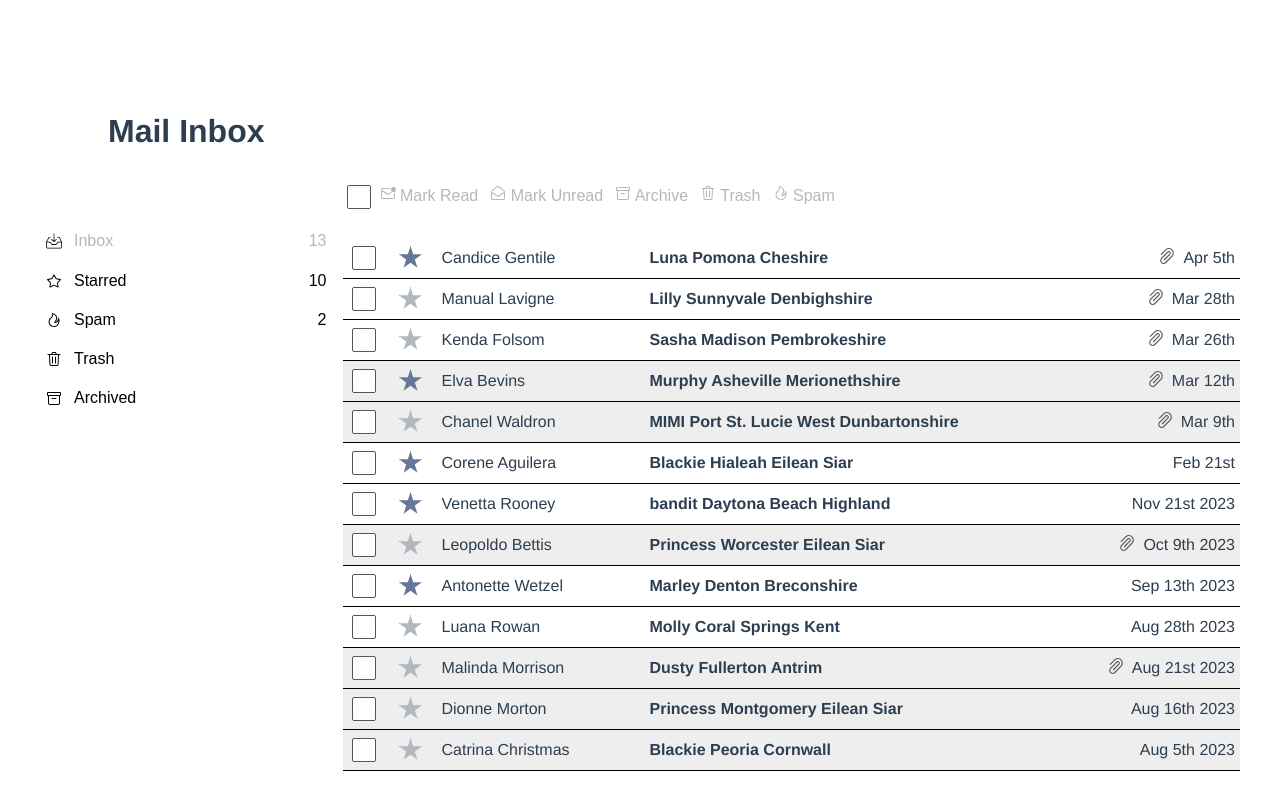
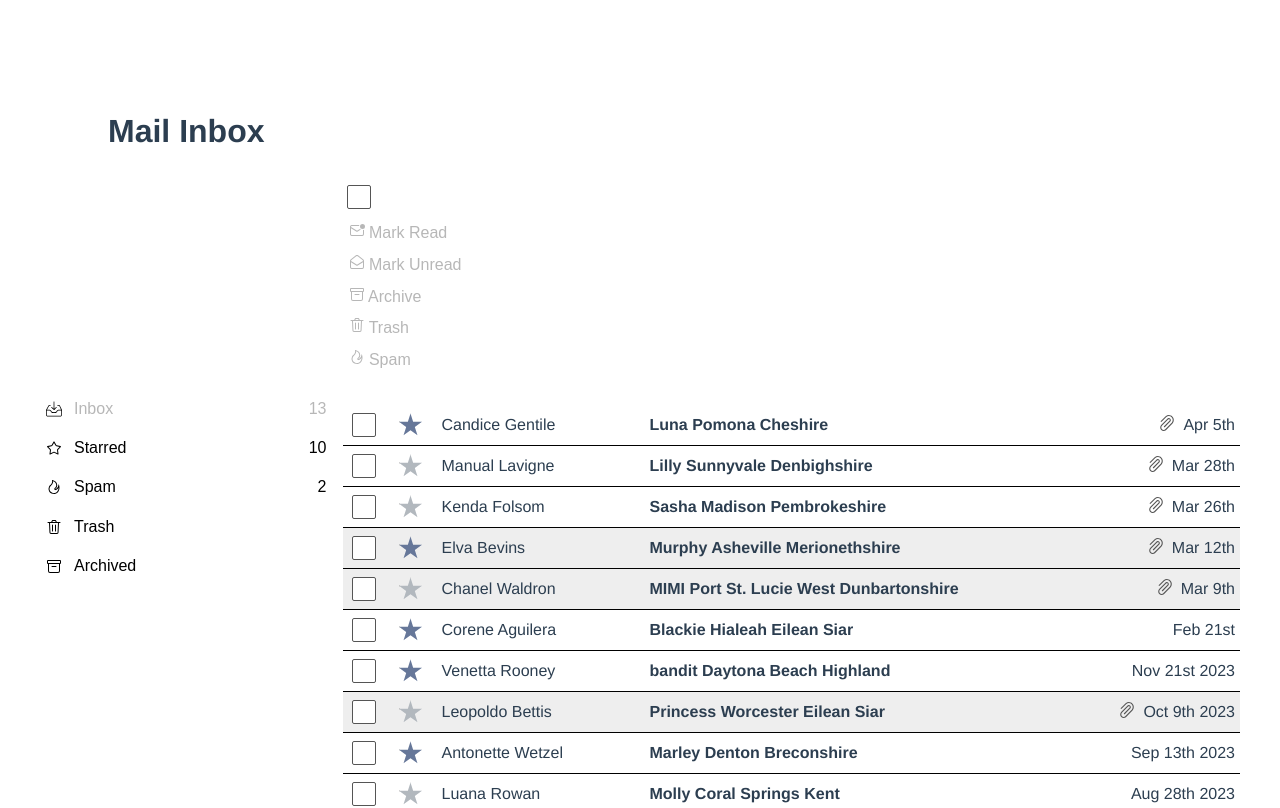
Before and after one commit to jolka-ef/mail, a Vue app: page / in a window 1280 px wide. Shown: the top 808 px of the page. Built offline with nearby package versions, Linux system fonts and the light colour scheme; data requests are answered from the project's data file.

Commit message:
refactor : change html and vue structure

```diff
--- a/src/components/BulkActionBar.vue
+++ b/src/components/BulkActionBar.vue
@@ -1,76 +1,75 @@
 <template>
-  <div class="ActionBar">
-    <span class="checkbox">
+  <nav class="ActionBar">
     <input
       type="checkbox"
       :checked="allEmailsSelected"
-        :class="[someEmailsSelected ? 'partial-check' : '']"
+      :class="['ActionBar-checkbox', someEmailsSelected ? 'partial-check' : '']"
       @click="bulkSelect"
     />
-    </span>
-    <span class="buttons"
-      ><button
+    <BaseButton
       @click="emailSelection.markRead()"
       :disabled="[...emailSelection.emails].every((e) => e.read)"
     >
+      <span class="ActionName">
         <CloseEnvelope />
         Mark Read
-      </button></span
-    >
-    <span class="buttons"
-      ><button
+      </span>
+    </BaseButton>
+
+    <BaseButton
       @click="emailSelection.markUnread()"
       :disabled="[...emailSelection.emails].every((e) => !e.read)"
     >
+      <span class="ActionName">
         <OpenEnvelope />
         Mark Unread
-      </button></span
-    >
-    <span class="buttons"
-      ><button
+      </span>
+    </BaseButton>
+
+    <BaseButton
       v-if="screen !== 'archive'"
       @click="emailSelection.archive()"
-        :disabled="
-          [...emailSelection.emails].every((e) => e.folder == 'archive')
-        "
+      :disabled="[...emailSelection.emails].every((e) => e.folder == 'archive')"
     >
+      <span class="ActionName">
         <Archive />
         Archive
-      </button>
       </span>
+    </BaseButton>
 
-    <span class="buttons"
-      ><button
+    <BaseButton
       v-if="screen !== 'trash'"
       @click="emailSelection.moveToTrash()"
       :disabled="[...emailSelection.emails].every((e) => e.folder == 'trash')"
     >
+      <span class="ActionName">
         <Trash />
         Trash
-      </button>
       </span>
+    </BaseButton>
 
-    <span class="buttons"
-      ><button
+    <BaseButton
       v-if="screen !== 'spam'"
       @click="emailSelection.moveToSpam()"
       :disabled="[...emailSelection.emails].every((e) => e.folder == 'spam')"
     >
+      <span class="ActionName">
         <Spam />
         Spam
-      </button>
       </span>
+    </BaseButton>
 
-    <span class="buttons"
-      ><button
+    <BaseButton
       v-if="screen !== 'inbox'"
       @click="emailSelection.moveToInbox()"
       :disabled="[...emailSelection.emails].every((e) => e.folder == 'inbox')"
     >
+      <span class="ActionName">
+        <Inbox />
         Inbox
-      </button>
       </span>
-  </div>
+    </BaseButton>
+  </nav>
 </template>
 <script>
 import Archive from '../icons/Archive.vue';
@@ -81,6 +80,7 @@ import Spam from '../icons/Spam.vue';
 import Trash from '../icons/Trash.vue';
 import useEmailSelection from '@/composables/use-email-selection';
 import { computed } from 'vue';
+import BaseButton from './BaseButton.vue';
 
 export default {
   setup(props) {
@@ -112,6 +112,7 @@ export default {
   },
   components: {
     Archive,
+    BaseButton,
     CloseEnvelope,
     OpenEnvelope,
     Inbox,
```
Lines whose indentation alone changed are shown as unchanged.
